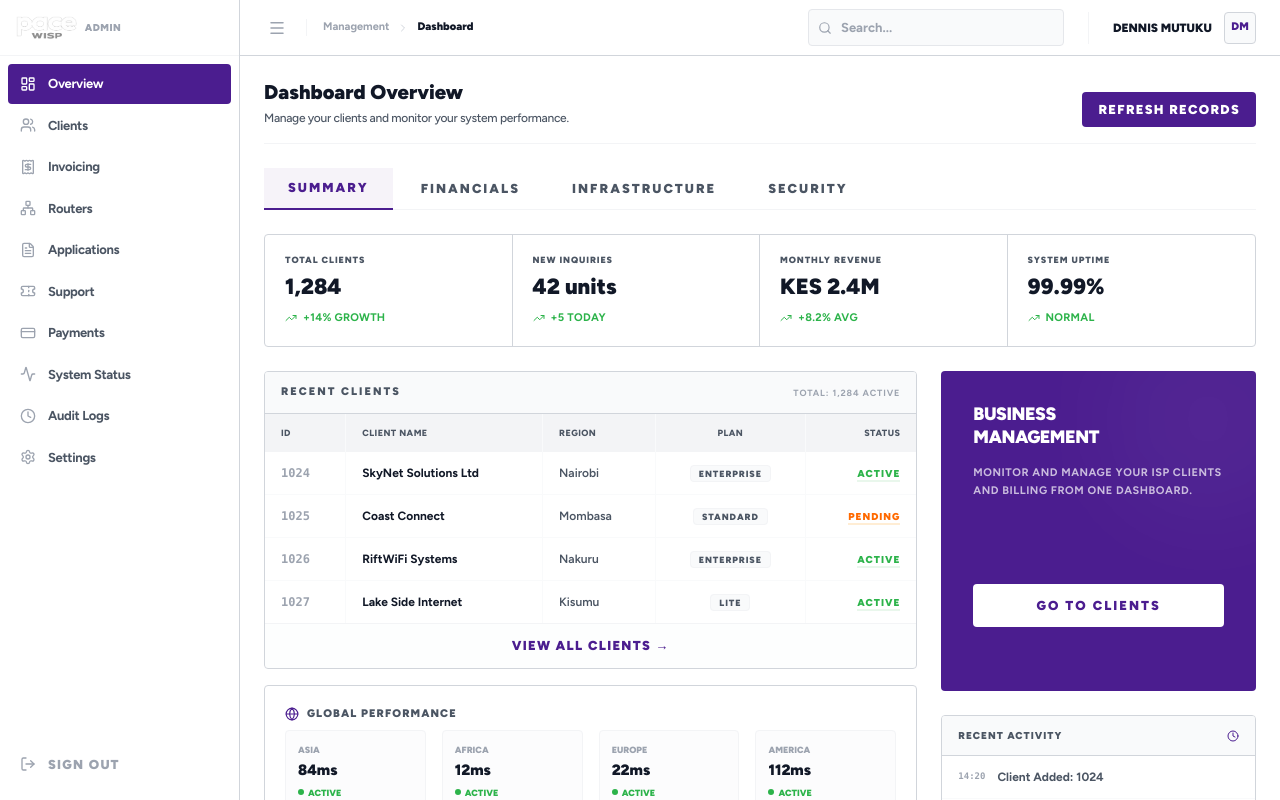
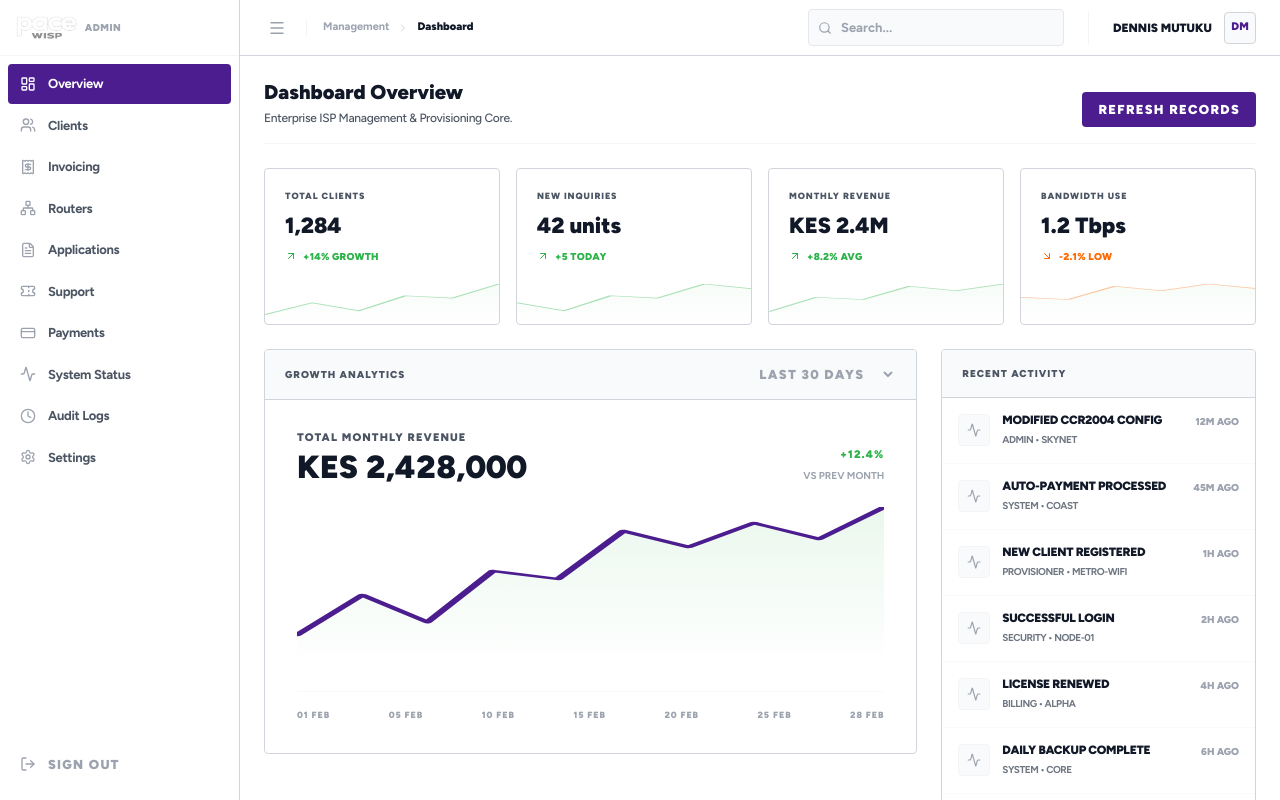
Before and after one commit to dennismutuku2005/pacewebsite, a Next.js app in the folder paceadmin/: page /dashboard in a window 1280 px wide. Shown: the top 800 px of the page. Built offline with nearby package versions, Linux system fonts and the light colour scheme.

Commit message:
Auto-update: page.js

```diff
--- a/paceadmin/src/app/dashboard/page.js
+++ b/paceadmin/src/app/dashboard/page.js
@@ -1,46 +1,71 @@
 "use client"
 
-import React, { useState } from 'react'
+import React, { useState, useEffect } from 'react'
 import { motion, AnimatePresence } from 'framer-motion'
 import {
     CheckCircle2, Globe, Laptop, Activity,
     CreditCard, Users, Zap, Clock, TrendingUp,
-    Receipt, Network, Search
+    Receipt, Network, Search, ArrowUpRight, ArrowDownRight
 } from 'lucide-react'
 import { cn } from '@/lib/utils'
 
+// Area Graph Component - Custom SVG for Premium 2D UI
+const AreaGraph = ({ data, color = "#4B1D8F", height = 120 }) => {
+    const max = Math.max(...data)
+    const points = data.map((d, i) => ({
+        x: (i / (data.length - 1)) * 100,
+        y: 100 - (d / max) * 100
+    }))
+
+    const pathData = `M 0 100 ${points.map(p => `L ${p.x} ${p.y}`).join(' ')} L 100 100 Z`
+    const lineData = `M ${points[0].x} ${points[0].y} ${points.slice(1).map(p => `L ${p.x} ${p.y}`).join(' ')}`
+
+    return (
+        <div className="relative w-full overflow-hidden" style={{ height: `${height}px` }}>
+            <svg viewBox="0 0 100 100" preserveAspectRatio="none" className="w-full h-full">
+                <defs>
+                    <linearGradient id="areaGradient" x1="0" y1="0" x2="0" y2="1">
+                        <stop offset="0%" stopColor={color} stopOpacity="0.1" />
+                        <stop offset="100%" stopColor={color} stopOpacity="0" />
+                    </linearGradient>
+                </defs>
+                <path d={pathData} fill="url(#areaGradient)" />
+                <path d={lineData} fill="none" stroke={color} strokeWidth="1.5" strokeLinecap="round" strokeLinejoin="round" />
+            </svg>
+        </div>
+    )
+}
+
 export default function DashboardPage() {
     const [activeTab, setActiveTab] = useState('summary')
+    const [isLoading, setIsLoading] = useState(true)
+
+    useEffect(() => {
+        const timer = setTimeout(() => setIsLoading(false), 1200)
+        return () => clearTimeout(timer)
+    }, [])
 
     const stats = [
-        { label: 'Total Clients', value: '1,284', change: '+14% growth' },
-        { label: 'New Inquiries', value: '42 units', change: '+5 today' },
-        { label: 'Monthly Revenue', value: 'KES 2.4M', change: '+8.2% avg' },
-        { label: 'System Uptime', value: '99.99%', change: 'Normal' },
+        { label: 'Total Clients', value: '1,284', change: '+14% growth', trend: 'up' },
+        { label: 'New Inquiries', value: '42 units', change: '+5 today', trend: 'up' },
+        { label: 'Monthly Revenue', value: 'KES 2.4M', change: '+8.2% avg', trend: 'up' },
+        { label: 'Bandwidth Use', value: '1.2 Tbps', change: '-2.1% low', trend: 'down' },
     ]
 
-    const recentClients = [
-        { id: '1024', name: 'SkyNet Solutions Ltd', region: 'Nairobi', tier: 'Enterprise', status: 'Active', age: '2h ago' },
-        { id: '1025', name: 'Coast Connect', region: 'Mombasa', tier: 'Standard', status: 'Pending', age: '5h ago' },
-        { id: '1026', name: 'RiftWiFi Systems', region: 'Nakuru', tier: 'Enterprise', status: 'Active', age: '1d ago' },
-        { id: '1027', name: 'Lake Side Internet', region: 'Kisumu', tier: 'Lite', status: 'Active', age: '1d ago' },
-    ]
+    const chartData = [20, 45, 28, 60, 55, 85, 75, 90, 80, 100]
 
-    const tabs = [
-        { id: 'summary', label: 'Summary' },
-        { id: 'financials', label: 'Financials' },
-        { id: 'infrastructure', label: 'Infrastructure' },
-        { id: 'security', label: 'Security' }
-    ]
+    const Skeleton = ({ className }) => (
+        <div className={cn("animate-pulse bg-gray-50 rounded", className)}></div>
+    )
 
     return (
         <div className="space-y-6 font-figtree">
 
-            {/* Title Section - User Centered */}
+            {/* Title Section */}
             <div className="border-b border-gray-100 pb-4 flex justify-between items-end">
                 <div>
                     <h1 className="text-[20px] font-black text-admin-value leading-tight">Dashboard Overview</h1>
-                    <p className="text-[12px] text-admin-label mt-1 font-medium tracking-tight">Manage your clients and monitor your system performance.</p>
+                    <p className="text-[12px] text-admin-label mt-1 font-medium tracking-tight">Enterprise ISP Management & Provisioning Core.</p>
                 </div>
                 <div className="flex gap-2">
                     <button className="px-4 py-2 bg-pace-purple text-white rounded text-[11px] font-black hover:bg-[#3d1a75] transition-all uppercase tracking-widest shadow-none">
@@ -49,153 +74,125 @@ export default function DashboardPage() {
                 </div>
             </div>
 
-            {/* Tab Navigation */}
-            <div className="flex items-center gap-1 border-b border-gray-100">
-                {tabs.map((tab) => (
-                    <button
-                        key={tab.id}
-                        onClick={() => setActiveTab(tab.id)}
-                        className={cn(
-                            "px-6 py-2.5 text-[11px] font-black uppercase tracking-[2px] mb-[-1px] transition-all",
-                            activeTab === tab.id
-                                ? "border-b-2 border-pace-purple text-pace-purple bg-pace-purple/5"
-                                : "text-admin-label hover:text-admin-value"
-                        )}
-                    >
-                        {tab.label}
-                    </button>
-                ))}
+            {/* Numerical Data Grid with Area Graphs */}
+            <div className="grid grid-cols-1 sm:grid-cols-2 lg:grid-cols-4 gap-4">
+                {stats.map((stat, i) => (
+                    <div key={i} className="bg-white border border-pace-border rounded overflow-hidden flex flex-col hover:border-pace-purple transition-all group">
+                        <div className="p-5 flex-1">
+                            {isLoading ? (
+                                <div className="space-y-3">
+                                    <Skeleton className="h-3 w-16" />
+                                    <Skeleton className="h-6 w-24" />
+                                    <Skeleton className="h-3 w-20" />
                                 </div>
-
-            {/* Numerical Data Grid */}
-            <div className="grid grid-cols-1 sm:grid-cols-2 lg:grid-cols-4 border border-pace-border rounded overflow-hidden shadow-none divide-x divide-pace-border bg-white">
-                {stats.map((stat) => (
-                    <div key={stat.label} className="p-5 hover:bg-gray-50 transition-colors">
-                        <p className="text-[9px] font-black text-admin-label uppercase tracking-widest leading-none mb-3">{stat.label}</p>
+                            ) : (
+                                <>
+                                    <p className="text-[9px] font-black text-admin-label uppercase tracking-widest mb-3">{stat.label}</p>
                                     <h3 className="text-[22px] font-black text-admin-value leading-none">{stat.value}</h3>
-                        <p className="text-[11px] font-bold text-pace-green mt-3 flex items-center gap-1.5 uppercase tracking-wide">
-                            <TrendingUp size={12} />
+                                    <p className={cn(
+                                        "text-[10px] font-black mt-3 flex items-center gap-1.5 uppercase tracking-wide",
+                                        stat.trend === 'up' ? "text-pace-green" : "text-orange-500"
+                                    )}>
+                                        {stat.trend === 'up' ? <ArrowUpRight size={12} /> : <ArrowDownRight size={12} />}
                                         <span>{stat.change}</span>
                                     </p>
+                                </>
+                            )}
+                        </div>
+                        <div className="mt-auto opacity-40 group-hover:opacity-100 transition-opacity">
+                            <AreaGraph data={chartData.slice(i, i + 6)} color={stat.trend === 'up' ? "#2CB34A" : "#F97316"} height={40} />
+                        </div>
                     </div>
                 ))}
             </div>
 
-            <AnimatePresence mode="wait">
-                {activeTab === 'summary' && (
-                    <motion.div
-                        initial={{ opacity: 0, y: 5 }}
-                        animate={{ opacity: 1, y: 0 }}
-                        exit={{ opacity: 0, y: -5 }}
-                        className="grid grid-cols-1 lg:grid-cols-3 gap-6"
-                    >
-                        {/* Table Section */}
+            {/* Main Report Section */}
+            <div className="grid grid-cols-1 lg:grid-cols-3 gap-6">
                 <div className="lg:col-span-2 space-y-4">
                     <div className="border border-pace-border rounded bg-white overflow-hidden shadow-none">
-                                <div className="bg-gray-50 px-4 py-3 border-b border-pace-border flex justify-between items-center">
-                                    <h4 className="text-[11px] font-black text-admin-label uppercase tracking-[2px]">Recent Clients</h4>
-                                    <span className="text-[9px] font-bold text-admin-dim uppercase tracking-widest">Total: 1,284 Active</span>
+                        <div className="bg-gray-50 px-5 py-4 border-b border-pace-border flex justify-between items-center">
+                            <h4 className="text-[10px] font-black text-admin-label uppercase tracking-widest">Growth Analytics</h4>
+                            <select className="bg-transparent text-[10px] font-black uppercase tracking-widest text-admin-dim outline-none">
+                                <option>Last 30 Days</option>
+                                <option>Last 6 Months</option>
+                            </select>
                         </div>
-                                <div className="overflow-x-auto">
-                                    <table className="w-full text-left text-[12px] whitespace-nowrap">
-                                        <thead>
-                                            <tr className="bg-white border-b border-gray-100 font-bold text-admin-label uppercase tracking-widest text-[9px]">
-                                                <th className="px-4 py-3 border-r border-gray-50 uppercase">ID</th>
-                                                <th className="px-4 py-3 border-r border-gray-50 uppercase">Client Name</th>
-                                                <th className="px-4 py-3 border-r border-gray-50 uppercase">Region</th>
-                                                <th className="px-4 py-3 border-r border-gray-50 text-center uppercase">Plan</th>
-                                                <th className="px-4 py-3 text-right uppercase">Status</th>
-                                            </tr>
-                                        </thead>
-                                        <tbody className="divide-y divide-gray-50">
-                                            {recentClients.map((client) => (
-                                                <tr key={client.id} className="hover:bg-gray-50 transition-colors group">
-                                                    <td className="px-4 py-3 font-mono text-admin-dim group-hover:text-admin-value border-r border-gray-50 transition-colors uppercase font-bold">{client.id}</td>
-                                                    <td className="px-4 py-3 font-bold text-admin-value border-r border-gray-50">{client.name}</td>
-                                                    <td className="px-4 py-3 text-admin-label border-r border-gray-50 font-semibold">{client.region}</td>
-                                                    <td className="px-4 py-3 text-center border-r border-gray-50">
-                                                        <span className="px-2 py-0.5 rounded-sm bg-gray-50 text-admin-label font-black uppercase text-[9px] tracking-widest border border-gray-100">{client.tier}</span>
-                                                    </td>
-                                                    <td className="px-4 py-3 text-right">
-                                                        <span className={cn(
-                                                            "font-black uppercase text-[10px] tracking-widest border-b-2",
-                                                            client.status === 'Active' ? "text-pace-green border-pace-green/10" : "text-orange-500 border-orange-100"
-                                                        )}>{client.status}</span>
-                                                    </td>
-                                                </tr>
-                                            ))}
-                                        </tbody>
-                                    </table>
+                        <div className="p-8">
+                            {isLoading ? (
+                                <Skeleton className="h-40 w-full" />
+                            ) : (
+                                <div className="space-y-6">
+                                    <div className="flex justify-between items-end">
+                                        <div>
+                                            <p className="text-[11px] font-black text-admin-label uppercase tracking-widest leading-none mb-2">Total Monthly Revenue</p>
+                                            <h2 className="text-[32px] font-black text-admin-value leading-none tabular-nums">KES 2,428,000</h2>
                                         </div>
-                                <div className="px-4 py-3 border-t border-gray-100 bg-gray-50/30 text-center">
-                                    <button className="text-[10px] font-black text-pace-purple hover:underline uppercase tracking-widest transition-all">View All Clients &rarr;</button>
+                                        <div className="text-right">
+                                            <p className="text-[11px] font-black text-pace-green uppercase tracking-widest leading-none mb-2">+12.4%</p>
+                                            <p className="text-[10px] text-admin-dim font-bold uppercase">vs Prev Month</p>
                                         </div>
                                     </div>
-
-                            {/* Network Health */}
-                            <div className="border border-pace-border rounded p-5 bg-white space-y-4 shadow-none">
-                                <div className="flex items-center gap-2 mb-2">
-                                    <Globe size={14} className="text-pace-purple" />
-                                    <h4 className="text-[11px] font-black text-admin-label uppercase tracking-widest">Global Performance</h4>
-                                </div>
-                                <div className="grid grid-cols-2 sm:grid-cols-4 gap-4">
-                                    {[
-                                        { n: 'Asia', v: '84ms', s: 'Active' },
-                                        { n: 'Africa', v: '12ms', s: 'Active' },
-                                        { n: 'Europe', v: '22ms', s: 'Active' },
-                                        { n: 'America', v: '112ms', s: 'Active' },
-                                    ].map((n) => (
-                                        <div key={n.n} className="p-3 border border-gray-100 rounded bg-gray-50/50">
-                                            <p className="text-[9px] font-black text-admin-dim uppercase">{n.n}</p>
-                                            <p className="text-[15px] font-black text-admin-value mt-1.5 leading-none">{n.v}</p>
-                                            <div className="flex items-center gap-1 mt-2">
-                                                <div className="w-1.5 h-1.5 bg-pace-green rounded-full"></div>
-                                                <span className="text-[9px] font-black text-pace-green uppercase">{n.s}</span>
+                                    <AreaGraph data={chartData} color="#4B1D8F" height={160} />
+                                    <div className="flex justify-between items-center pt-4 border-t border-gray-50">
+                                        {['01 Feb', '05 Feb', '10 Feb', '15 Feb', '20 Feb', '25 Feb', '28 Feb'].map(date => (
+                                            <span key={date} className="text-[9px] font-black text-admin-dim uppercase tracking-widest">{date}</span>
+                                        ))}
                                     </div>
                                 </div>
-                                    ))}
+                            )}
                         </div>
                     </div>
                 </div>
 
-                        {/* Action Panel */}
-                        <div className="space-y-6">
-                            <div className="bg-pace-purple p-8 rounded text-white space-y-8 flex flex-col justify-between shadow-none min-h-[320px] relative overflow-hidden">
-                                <div className="relative z-10">
-                                    <h4 className="text-[18px] font-black leading-tight uppercase tracking-tight">Business <br /> Management</h4>
-                                    <p className="text-[11px] font-bold text-white/70 mt-4 leading-relaxed uppercase tracking-wider">Monitor and manage your ISP clients and billing from one dashboard.</p>
+                {/* System Activity Hub */}
+                <div className="space-y-4">
+                    <div className="border border-pace-border rounded bg-white overflow-hidden flex flex-col h-full shadow-none">
+                        <div className="bg-gray-50 px-5 py-4 border-b border-pace-border">
+                            <h4 className="text-[10px] font-black text-admin-label uppercase tracking-widest">Recent Activity</h4>
                         </div>
-                                <div className="space-y-2 relative z-10">
-                                    <button className="w-full py-3 bg-white text-pace-purple rounded text-[10px] font-black uppercase tracking-[2px] hover:bg-gray-100 transition-all">Go to Clients</button>
+                        <div className="flex-1 p-0 divide-y divide-gray-50 overflow-y-auto max-h-[480px]">
+                            {isLoading ? (
+                                [...Array(6)].map((_, i) => (
+                                    <div key={i} className="p-4 flex gap-4">
+                                        <Skeleton className="w-8 h-8 rounded shrink-0" />
+                                        <div className="space-y-2 flex-1">
+                                            <Skeleton className="h-3 w-1/2" />
+                                            <Skeleton className="h-2 w-1/3" />
                                         </div>
-                                <div className="absolute top-0 right-0 w-48 h-48 bg-white/5 rounded-full blur-[60px] translate-x-12 -translate-y-12"></div>
                                     </div>
-
-                            <div className="border border-pace-border rounded bg-white overflow-hidden shadow-none">
-                                <div className="bg-gray-50 px-4 py-3 border-b border-pace-border flex justify-between items-center">
-                                    <h4 className="text-[10px] font-black text-admin-label uppercase tracking-widest">Recent Activity</h4>
-                                    <Clock size={12} className="text-pace-purple" />
+                                ))
+                            ) : (
+                                [
+                                    { user: 'Admin', action: 'Modified CCR2004 Config', time: '12m ago', target: 'SkyNet' },
+                                    { user: 'System', action: 'Auto-Payment Processed', time: '45m ago', target: 'Coast' },
+                                    { user: 'Provisioner', action: 'New Client Registered', time: '1h ago', target: 'Metro-WiFi' },
+                                    { user: 'Security', action: 'Successful Login', time: '2h ago', target: 'Node-01' },
+                                    { user: 'Billing', action: 'License Renewed', time: '4h ago', target: 'Alpha' },
+                                    { user: 'System', action: 'Daily Backup Complete', time: '6h ago', target: 'Core' },
+                                ].map((item, i) => (
+                                    <div key={i} className="p-4 hover:bg-gray-50 transition-all flex gap-3 text-[12px]">
+                                        <div className="w-8 h-8 rounded bg-gray-50 border border-gray-100 flex items-center justify-center text-admin-dim shrink-0">
+                                            <Activity size={14} />
                                         </div>
-                                <div className="divide-y divide-gray-50">
-                                    {[
-                                        { t: '14:20', m: 'Client Added: 1024' },
-                                        { t: '14:15', m: 'Network Sync Complete' },
-                                        { t: '13:58', m: 'Invoice Paid: 0221' },
-                                        { t: '13:45', m: 'Support Ticket Created' },
-                                        { t: '13:30', m: 'Administrator Login' },
-                                    ].map((e, idx) => (
-                                        <div key={idx} className="px-4 py-3 flex gap-3 items-center group cursor-default">
-                                            <span className="text-[9px] font-black text-admin-dim group-hover:text-admin-label transition-colors uppercase tabular-nums font-mono">{e.t}</span>
-                                            <span className="text-[12px] font-bold text-admin-label group-hover:text-pace-purple transition-colors">{e.m}</span>
+                                        <div className="flex-1 min-w-0">
+                                            <p className="font-black text-admin-value leading-none truncate uppercase tracking-tight">
+                                                {item.action}
+                                            </p>
+                                            <p className="text-[10px] text-admin-label font-bold mt-1.5 uppercase tracking-tighter opacity-80">
+                                                {item.user} • {item.target}
+                                            </p>
                                         </div>
-                                    ))}
+                                        <span className="text-[10px] font-black text-admin-dim uppercase shrink-0">{item.time}</span>
+                                    </div>
+                                ))
+                            )}
+                        </div>
+                        <button className="p-4 text-center border-t border-gray-50 text-[10px] font-black text-pace-purple uppercase tracking-widest hover:bg-gray-50 transition-all">
+                            View Master Audit Logs
+                        </button>
                     </div>
                 </div>
             </div>
-                    </motion.div>
-                )}
-            </AnimatePresence>
-
         </div>
     )
 }
```
Lines whose indentation alone changed are shown as unchanged.
